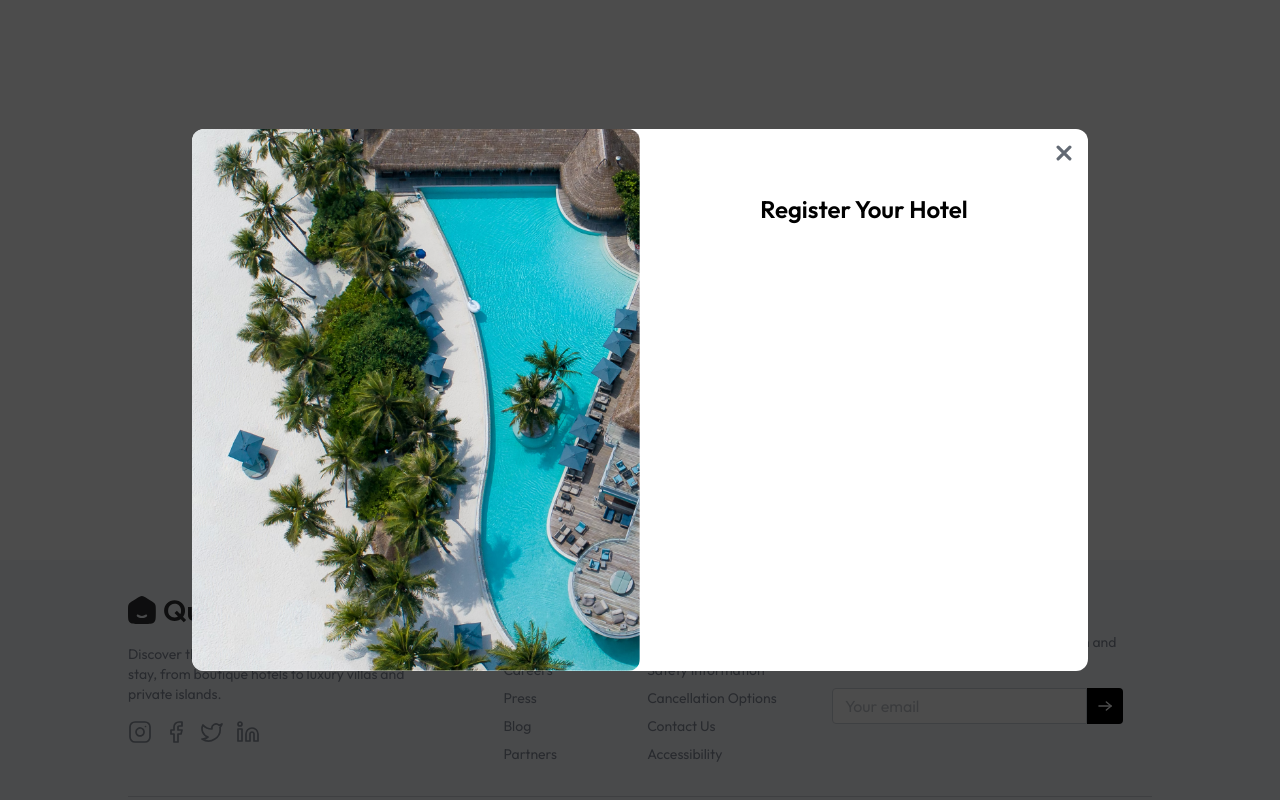
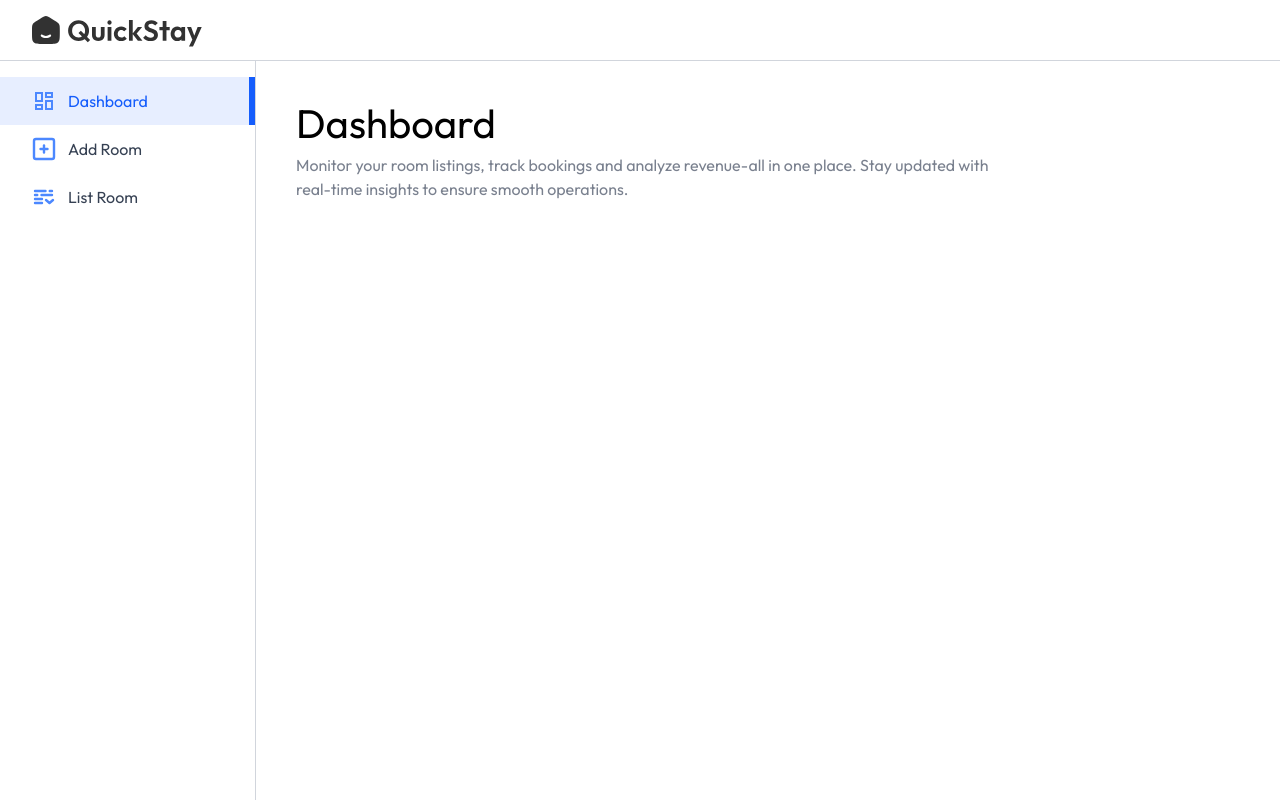
Before and after one commit to STCzao/Hotel, a React (Vite) app: page /owner in a window 1280 px wide. Shown: the top 800 px of the page. Built offline with nearby package versions, Linux system fonts and the light colour scheme; no server answers; a web font is replaced by a local one.

Commit message:
Terminamos con HotelReg y comenzamos a trabajar con el dashboard

```diff
--- a/src/App.jsx
+++ b/src/App.jsx
@@ -7,6 +7,11 @@
 import RoomDetails from "./pages/RoomDetails";
 import MyBookings from "./pages/MyBookings";
 import HotelReg from "./components/HotelReg/HotelReg";
+import Layout from "./pages/Hotelowner/Layout";
+import AddRoom from "./pages/Hotelowner/AddRoom";
+import ListRoom from "./pages/Hotelowner/ListRoom";
+import Dashboard from "./pages/Hotelowner/Dashboard";
+
 
 function App() {
   const isOwnerPath = useLocation().pathname.includes("owner");
@@ -14,13 +19,18 @@
   return (
     <div>
       {!isOwnerPath && <Navbar />}
-      <HotelReg/>
+      {false && <HotelReg />}
       <div className="min-h-[70vh]">
         <Routes>
           <Route path="/" element={<Home />} />
           <Route path="/rooms" element={<AllRooms />} />
           <Route path="/rooms/:id" element={<RoomDetails />} />
           <Route path="/my-bookings" element={<MyBookings />} />
+          <Route path="/owner" element={<Layout />}>
+            <Route index element={<Dashboard />} />
+            <Route path="add-room" element={<AddRoom />} />
+            <Route path="list-room" element={<ListRoom />} />
+          </Route>
         </Routes>
       </div>
       <Footer />
--- a/src/components/HotelReg/HotelReg.jsx
+++ b/src/components/HotelReg/HotelReg.jsx
@@ -1,5 +1,5 @@
 import React from "react";
-import { assets } from "../../assets/assets";
+import { assets, cities } from "../../assets/assets";
 
 const HotelReg = () => {
   return (
@@ -17,6 +17,72 @@
             className="absolute top-4 right-4 w-4 cursor-pointer"
           />
           <p className="text-2xl font-semibold mt-6">Register Your Hotel</p>
+
+          {/* Hotel Name */}
+
+          <div className="w-full mt-4">
+            <label htmlFor="name" className="font-medium text-gray-500">
+              Hotel Name
+            </label>
+            <input
+              id="name"
+              type="text"
+              placeholder="Type here"
+              className="border border-gray-200 rounded w-full px-3 py-2.5 mt-1 outline-indigo-500 font-light"
+              required
+            />
+          </div>
+
+          {/* Phone */}
+
+          <div className="w-full mt-4">
+            <label htmlFor="contact" className="font-medium text-gray-500">
+              Phone
+            </label>
+            <input
+              id="contact"
+              type="text"
+              placeholder="Contact"
+              className="border border-gray-200 rounded w-full px-3 py-2.5 mt-1 outline-indigo-500 font-light"
+              required
+            />
+          </div>
+
+          {/* Address */}
+
+          <div className="w-full mt-4">
+            <label htmlFor="address" className="font-medium text-gray-500">
+              Address
+            </label>
+            <input
+              id="address"
+              type="text"
+              placeholder="Contact"
+              className="border border-gray-200 rounded w-full px-3 py-2.5 mt-1 outline-indigo-500 font-light"
+              required
+            />
+          </div>
+
+          {/* Select City Drop Down */}
+
+          <div className="w-full mt-4 max-w-60 mr-auto">
+            <label htmlFor="city" className="font-medium text-gray-500"></label>
+            <select
+              id="city"
+              className="border border-gray-200 rounded w-full px-3 py-2.5 mt-1 outline-indigo-500 font-light"
+              required
+            >
+              <option value="">Select City</option>
+              {cities.map((city) => (
+                <option key={city} value={city}>
+                  {city}
+                </option>
+              ))}
+            </select>
+          </div>
+          <button className="bg-indigo-500 hover:bg-indigo-600 transition-all text-white mr-auto px-6 py-2 rounded cursor-pointer mt-6">
+            Register
+          </button>
         </div>
       </form>
     </div>
--- /dev/null
+++ b/src/components/hotelOwner/NavigationBar.jsx
@@ -0,0 +1,17 @@
+import React from "react";
+import { Link } from "react-router-dom";
+import { assets } from "../../assets/assets";
+import { UserButton } from "@clerk/clerk-react";
+
+const NavigationBar = () => {
+  return (
+    <div className="flex items-center justify-between px-4 md:px-8 border-b border-gray-300 py-3 bg-white transition-all duration-300">
+      <Link to='/'>
+        <img src={assets.logo} alt="logo" className="h-9 invert opacity-80" />
+      </Link>
+      <UserButton/>
+    </div>
+  );
+};
+
+export default NavigationBar;
--- /dev/null
+++ b/src/components/hotelOwner/Sidebar.jsx
@@ -0,0 +1,35 @@
+import React from "react";
+import { assets } from "../../assets/assets";
+import { NavLink } from "react-router-dom";
+
+const Sidebar = () => {
+  const sidebarLinks = [
+    { name: "Dashboard", path: "/owner", icon: assets.dashboardIcon },
+    { name: "Add Room", path: "/owner/add-room", icon: assets.addIcon },
+    { name: "List Room", path: "/owner/list-room", icon: assets.listIcon },
+  ];
+
+  return (
+    <div className="md:w-64 w-16 border-r h-full text-base border-gray-300 pt-4 flex flex-col transition-all duration-300">
+      {sidebarLinks.map((item, index) => (
+        <NavLink
+          to={item.path}
+          key={index}
+          end="/owner"
+          className={({ isActive }) =>
+            `flex items-center py-3 md:px-8 gap-3 ${
+              isActive
+                ? "border-r-4 md:border-r-[6px] bg-blue-600/10 border-blue-600 text-blue-600"
+                : "hover:bg-gray-100/90 border-white text-gray-700"
+            }`
+          }
+        >
+            <img src={item.icon} alt={item.name} className="min-h-6 min-w-6" />
+            <p className="md:block hidden text-center">{item.name}</p>
+        </NavLink>
+      ))}
+    </div>
+  );
+};
+
+export default Sidebar;
--- /dev/null
+++ b/src/pages/Hotelowner/AddRoom.jsx
@@ -0,0 +1,9 @@
+import React from 'react'
+
+const AddRoom = () => {
+  return (
+    <div>AddRoom</div>
+  )
+}
+
+export default AddRoom
--- /dev/null
+++ b/src/pages/Hotelowner/Dashboard.jsx
@@ -0,0 +1,17 @@
+import React from "react";
+import Title from "../../components/Title/Title";
+
+const Dashboard = () => {
+  return (
+    <div>
+      <Title
+        align="left"
+        font="outfit"
+        title="Dashboard"
+        subTitle="Monitor your room listings, track bookings and analyze revenue-all in one place. Stay updated with real-time insights to ensure smooth operations."
+      />
+    </div>
+  );
+};
+
+export default Dashboard;
--- /dev/null
+++ b/src/pages/Hotelowner/Layout.jsx
@@ -0,0 +1,20 @@
+import React from "react";
+import NavigationBar from "../../components/hotelOwner/NavigationBar";
+import Sidebar from "../../components/hotelOwner/Sidebar";
+import { Outlet } from "react-router-dom";
+
+const Layout = () => {
+  return (
+    <div className="flex flex-col h-screen">
+      <NavigationBar />
+      <div className="flex h-full">
+        <Sidebar />
+        <div className="flex-1 p-4 pt-10 md:px-10 h-full">
+          <Outlet />
+        </div>
+      </div>
+    </div>
+  );
+};
+
+export default Layout;
--- /dev/null
+++ b/src/pages/Hotelowner/ListRoom.jsx
@@ -0,0 +1,9 @@
+import React from 'react'
+
+const ListRoom = () => {
+  return (
+    <div>ListRoom</div>
+  )
+}
+
+export default ListRoom
```
